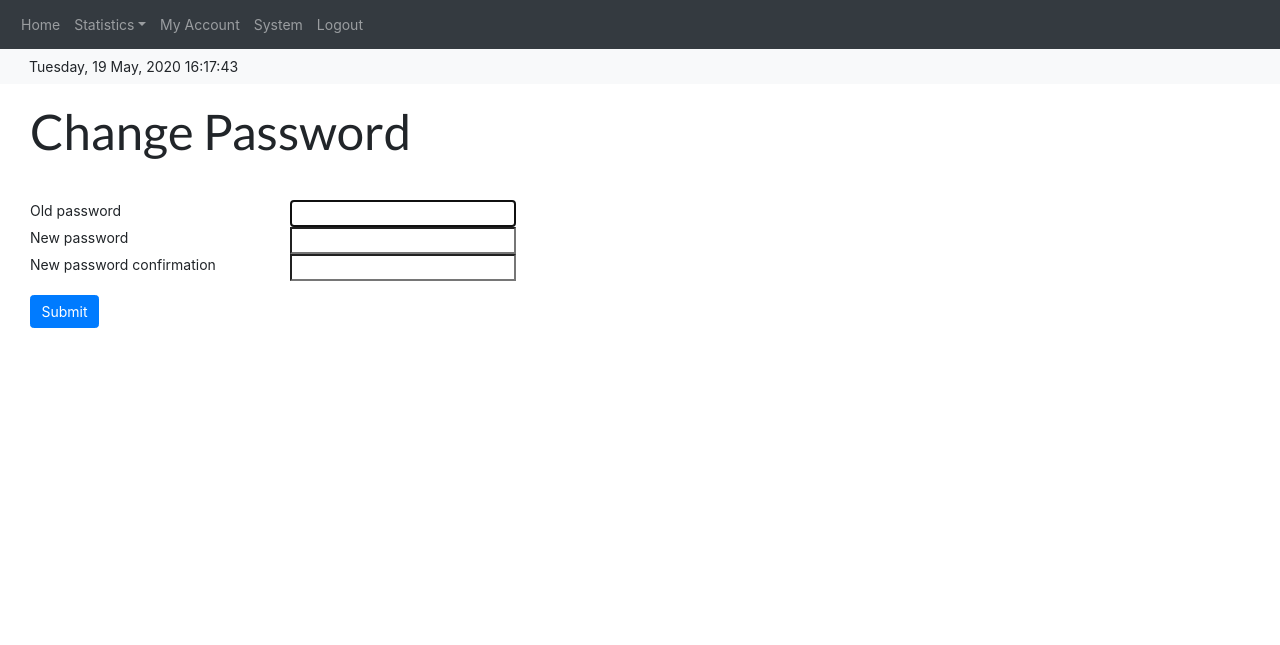
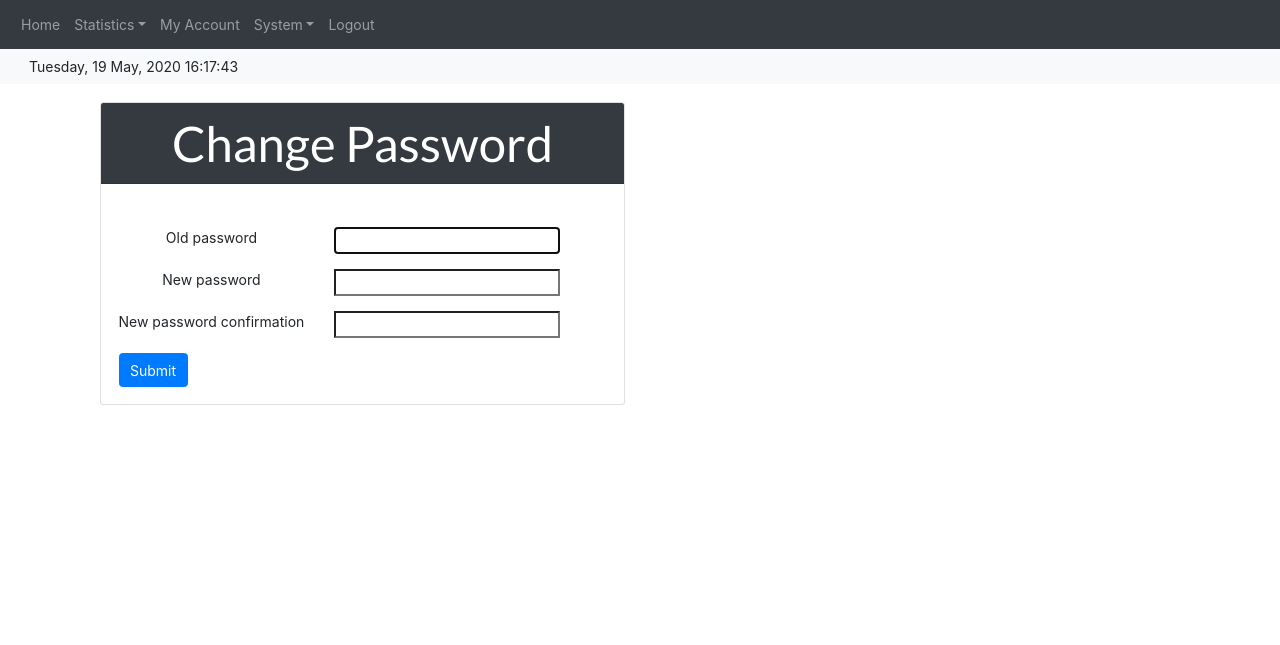
Before and after one commit to bitRondo/human-tracking-surveillance, a Django app: page /password_change/ in a window 1280 px wide. Shown: the top 645 px of the page. Run offline with Django 3.2, Linux system fonts and the light colour scheme; the visitor is signed in with stand-in values (Sample User, id 1); some libraries are stand-ins or nearby versions.

Commit message:
add design

```diff
--- a/HumanTrackingSystem/templates/mainbase.html
+++ b/HumanTrackingSystem/templates/mainbase.html
@@ -55,7 +55,13 @@
                 </li>
                 <li class="nav-item"><a href="{% url 'account' %}" class="nav-link">My Account</a></li>
                 {% if user.is_staff %}
-                <li class="nav-item"><a href="{% url 'system_settings' %}" class="nav-link">System</a></li>
+                <li class="nav-item dropdown">
+                    <a href="#" class="nav-link dropdown-toggle" data-toggle="dropdown">System</a>
+                    <div class="dropdown-menu">
+                        <a href="{% url 'user_settings' %}" class="dropdown-item">User Setting</a>
+                        <a href="{% url 'system_settings' %}" class="dropdown-item">System Setting</a>
+                    </div>
+                </li>
                 {% endif %}
                 <li class="nav-item"><a href="{% url 'logout' %}" class="nav-link">Logout</a></li>
             </ul>
--- a/accountManagement/templates/password/password_change.html
+++ b/accountManagement/templates/password/password_change.html
@@ -3,30 +3,69 @@
 {% block title %}Change Password{% endblock %}
 
 {% block content %}
+<div class="container">
     <div class="col-md-6">
-    <h1 class="display-4">Change Password</h1>
-    <form method="POST" style="margin-top: 3vw;">
+        <div class="card card-cascade narrower">
+            <div class="card-header bg-dark">
+                <h1 class="display-4 text-center text-white">Change Password</h1>
+            </div>
+            <div class="card-body">
+                <form method="POST" style="margin-top: 2vw;">
                     {% csrf_token %}
-        <div class="form-group">
-            <div class="row">
+                    <div class="form-group row">
+                        <div class="col-md-5 text-center">
+                            <label for="id_register_num">Old password</label>
+                        </div>
+                        <div class="col-md-7">
+                            {{ form.old_password }}
+
+                        </div>
+                    </div>
+                        <!-- <div class="row">
                             <div class="col-md-5">{{ form.old_password.label }}</div>
                             <div class="col-md-7">{{ form.old_password }}</div>
+                        </div> -->
+                        <div class="form-group row">
+                            <div class="col-md-5 text-center">
+                                <label for="id_register_num">New password</label>
                             </div>
-            <div class="row">
+                            <div class="col-md-7">
+                                {{ form.new_password1 }}
+
+                            </div>
+                        </div>
+                        <!-- <div class="row">
                             <div class="col-md-5">{{ form.new_password1.label }}</div>
                             <div class="col-md-7">{{ form.new_password1 }}</div>
+                        </div> -->
+                        <div class="form-group row">
+                            <div class="col-md-5 text-center">
+                                <label for="id_register_num">New password confirmation</label>
                             </div>
-            <div class="row">
+                            <div class="col-md-7">
+                                {{ form.new_password2 }}
+
+                            </div>
+                        </div>
+                        <!-- <div class="row">
                             <div class="col-md-5">{{ form.new_password2.label }}</div>
                             <div class="col-md-7">{{ form.new_password2 }}</div>
-            </div>
+                        </div> -->
                         {% for field in form %}
                         {% for error in field.errors%}
                         <p style="color: red;">{{ error }}</p>
                         {% endfor %}
                         {% endfor %}
-        </div>
+
                     <input type="submit" value="Submit" class="btn btn-primary">
+
                 </form>
                 </div>
+            </div>
+
+        </div>
+    </div>
+
+</div>
+
 {% endblock %}
--- a/statisticsManagement/templates/statisticsManagement/DailyRecordChart.html
+++ b/statisticsManagement/templates/statisticsManagement/DailyRecordChart.html
@@ -16,6 +16,7 @@
                     <div class="col-md-6"><label for="id_start_date">Start Date: </label> {{ form.start_date }}</div>
                     <div class="col-md-6"><label for="id_start_date">End Date: </label> {{ form.end_date }}</div>
                 </div>
+
                 {% if all_results %}
                 <table style="width: 100%; margin-top: 1vw;">
                     <th>Date</th>
--- a/systemManagement/urls.py
+++ b/systemManagement/urls.py
@@ -3,5 +3,6 @@ from django.urls import path
 from . import views
 
 urlpatterns = [
-    path('', views.system, name = 'system_settings')
+    path('system_settings', views.systemSetting, name = 'system_settings'),
+    path('user_settings', views.userSetting, name = 'user_settings')
 ]
--- a/systemManagement/views.py
+++ b/systemManagement/views.py
@@ -16,7 +16,7 @@ modeDict = {'Business' : 1, 'Security' : 2}
 
 # urlname = system_settings
 @user_passes_test(checkIsAdmin)
-def system(request):
+def systemSetting(request):
     mode = program.getMode()
     is_auto_switching = program.isAutoSwitching()
     auto_switch = 'on' if is_auto_switching else 'off'
@@ -64,3 +64,7 @@ def system(request):
         'verification_failed' : verification_failed,
     }
     return render(request, 'systemManagement/systemSettings.html', context)
+
+@user_passes_test(checkIsAdmin)
+def userSetting(request):
+    return render(request,'systemManagement/userSetting.html')
```
Also changed, not shown: accountManagement/templates/registration/account.html (+20 -7 lines), accountManagement/templates/registration/allUsers.html (+1 -6 lines), securityManagement/templates/security.html (+3 -8 lines), systemManagement/templates/systemManagement/systemSettings.html (+2 -8 lines), systemManagement/templates/systemManagement/userSetting.html (added, +27 -0 lines). Lines whose indentation alone changed are shown as unchanged.
